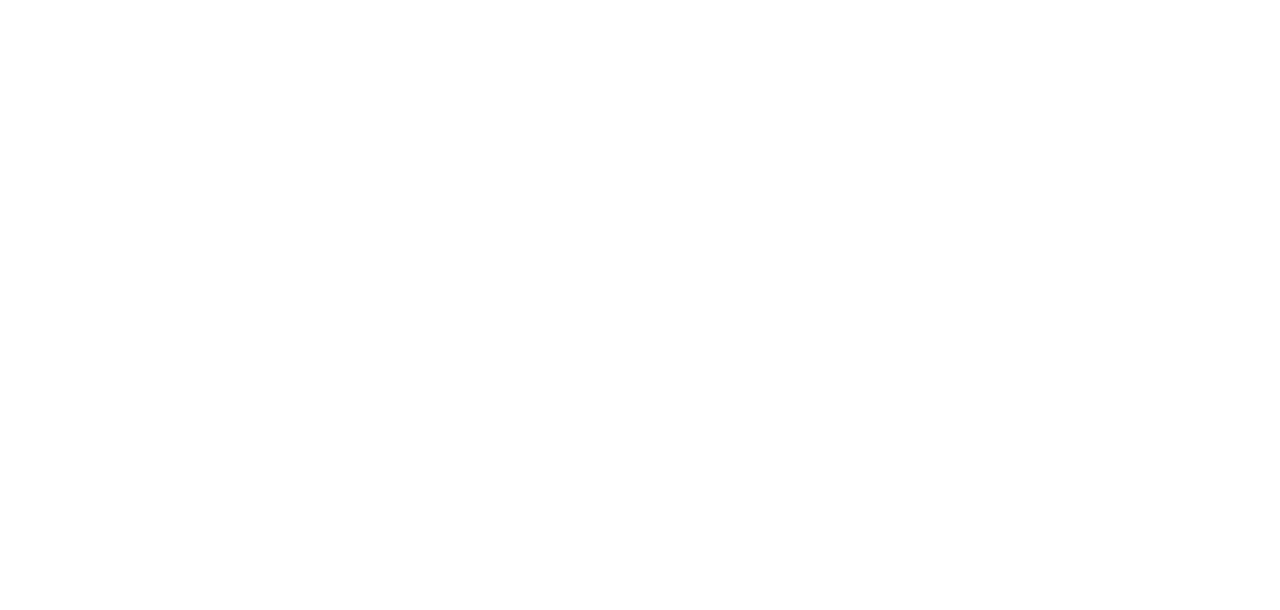
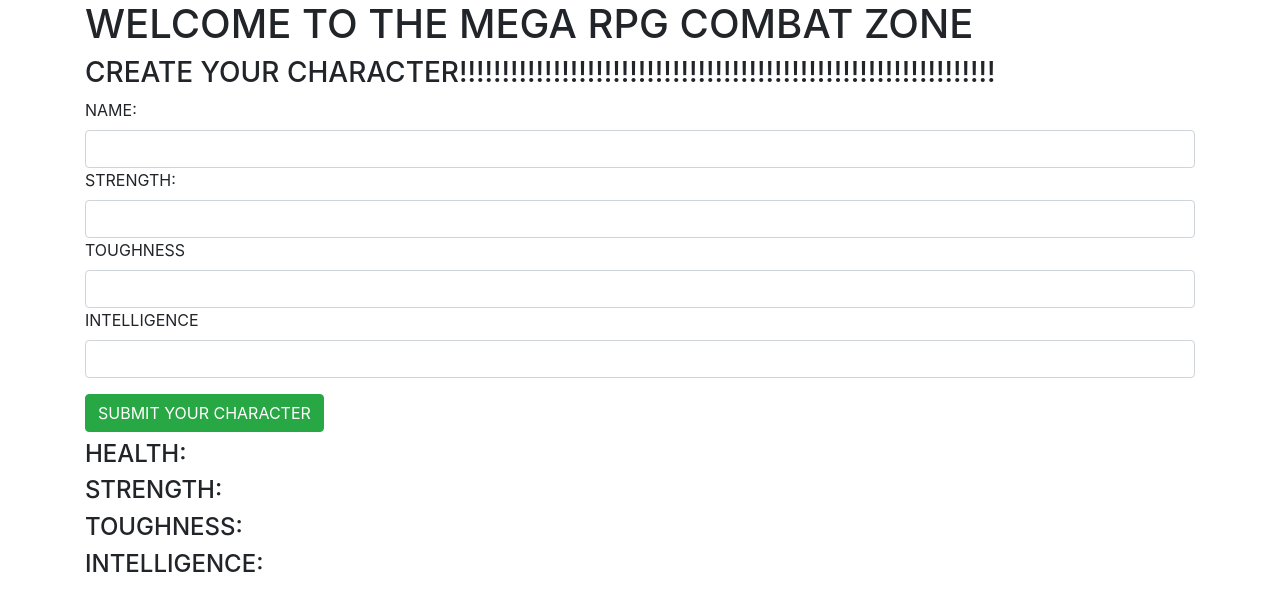
Before and after one commit to SPdowns/Mega-RPG, a website built with webpack: page src/index.html in a window 1280 px wide. Built offline with nearby package versions, Linux system fonts and the light colour scheme.

Commit message:
add start to index.html
Co-authored-by: SPdowns <spdowns@protonmail.com>

```diff
--- a/src/index.html
+++ b/src/index.html
@@ -1,10 +1,40 @@
 <!DOCTYPE html>
 <html>
   <head>
-    <title>Dummy Title</title>
+    <title>MEGA RPG!!!!!</title>
   </head>
   <body>
     <div class="container">
+      <h1 class="page-header">WELCOME TO THE MEGA RPG COMBAT ZONE</h1>
+
+      <div id="character-creation">
+        <h3>CREATE YOUR CHARACTER!!!!!!!!!!!!!!!!!!!!!!!!!!!!!!!!!!!!!!!!!!!!!!!!!!!!!!!!!!!!!!!</h3>
+        <form>
+          <div class="form-group">
+            <label for="input-name">NAME:</label>
+            <input name="input-name" type="text" class="form-control" />
+            <label for="input-strength">STRENGTH:</label>
+            <input name="input-strength" type="number" min="0" class="form-control" />
+            <label for="input-toughness">TOUGHNESS</label>
+            <input name="input-toughness" type="number" min="0" class="form-control" />
+            <label for="input-intelligence">INTELLIGENCE</label>
+            <input name="input-intelligence" type="number" min="0" class="form-control" />
+          </div>
+          <button class="btn btn-success" type="submit">SUBMIT YOUR CHARACTER</button>
+        </form>
+      </div>
+
+      <div id="battle-display">
+        <div class="row">
+          <div class="col-md-6">
+            <h3><span id="character-name"></span></h3>
+            <h4>HEALTH: <span id="health-display"></span></h4>
+            <h4>STRENGTH: <span id="strength-display"></span></h4>
+            <h4>TOUGHNESS: <span id="toughness-display"></span></h4>
+            <h4>INTELLIGENCE: <span id="intelligence-display"></span></h4>
+          </div>
+        </div>
+      </div>
 
     </div>
   </body>
--- a/src/main.js
+++ b/src/main.js
@@ -1,4 +1,8 @@
-// import $ from 'jquery';
+import $ from 'jquery';
 import 'bootstrap';
 import 'bootstrap/dist/css/bootstrap.min.css';
 import './styles.css';
+
+$(document).ready(function() {
+
+});
```
